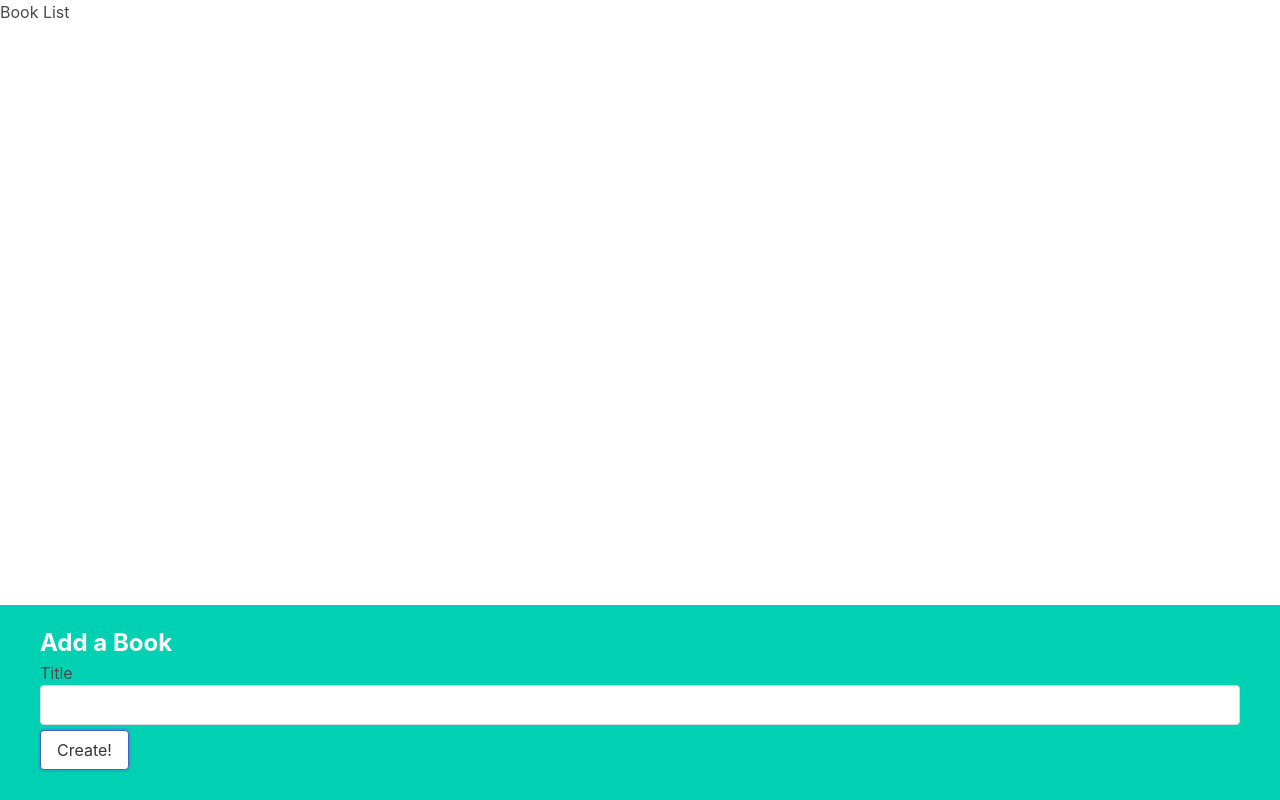
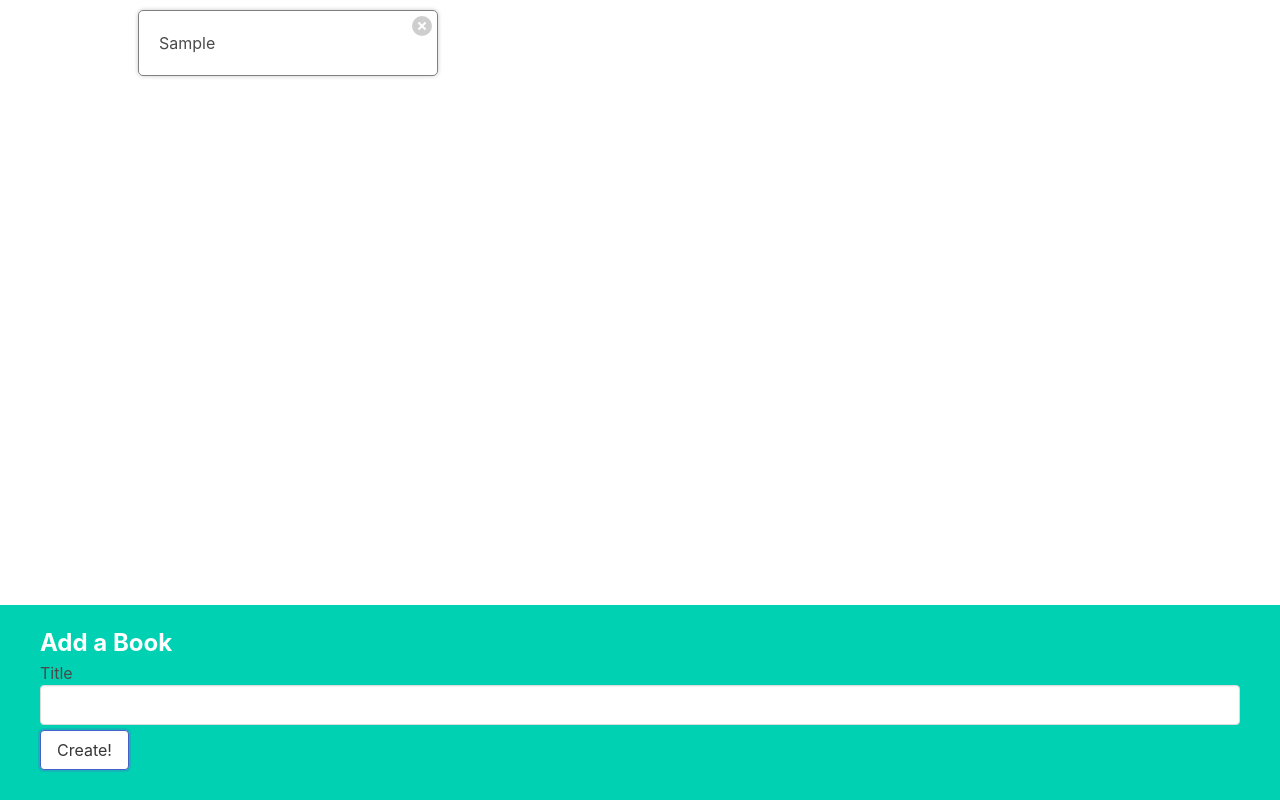
Before and after one commit to HaryAgni/react-learnings, a React (Create React App) app in the folder books/: page / in a window 1280 px wide. Both pictures are taken after typing "Sample" into the empty fields and a click on the button "Create!". Built offline with nearby package versions, Linux system fonts and the light colour scheme.

Commit message:
added functionality to delete books

```diff
--- a/books/src/App.js
+++ b/books/src/App.js
@@ -4,6 +4,16 @@ import BookList from "./components/BookList";
 
 function App() {
   const [books, setBooks] = useState([]);
+
+  const deleteBookById = (id) => {
+    const updatedBooks = books.filter(
+        (book) => {
+            return book.id !== id;
+        }
+    )
+
+    setBooks(updatedBooks);
+  }
 
   const createBook = (title) => {
     const updatedBooks = [
@@ -15,7 +25,7 @@ function App() {
 
   return (
     <div className="app" >
-        <BookList books={books} />
+        <BookList books={books} onDelete={deleteBookById} />
       <BookCreate onCreate={createBook} />
     </div>
   );
--- a/books/src/components/BookList.js
+++ b/books/src/components/BookList.js
@@ -1,10 +1,16 @@
+import BookShow from "./BookShow";
 
+function BookList({books, onDelete}){
 
-function BookList(){
+    const renderedBooks = books.map(
+        (book) => {
+            return <BookShow onDelete={onDelete} key={book.id} book={book} />
+        }
+    )
 
     return (
-        <div>
-            Book List
+        <div className="book-list">
+            {renderedBooks}
         </div>
     );
 
--- a/books/src/components/BookShow.js
+++ b/books/src/components/BookShow.js
@@ -1,13 +1,18 @@
+function BookShow({ book, onDelete }) {
+
+    const handleClick = () => {
+        onDelete(book.id);
+    }
 
 
-function BookShow(){
-
-    return (
-        <div>
-            Book Show
-        </div>
-    );
-
+  return (
+    <div className="book-show">
+      {book.title}
+      <div className="actions">
+        <button className="delete" onClick={handleClick} >Delete</button>
+      </div>
+    </div>
+  );
 }
 
 export default BookShow;
```
